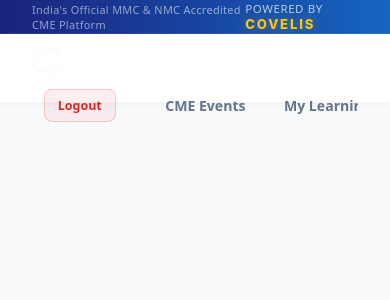
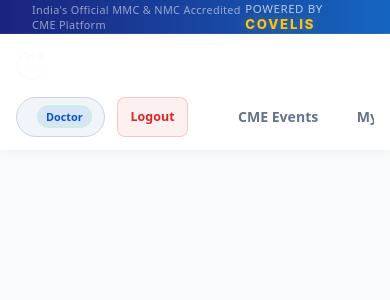
Before and after one commit to Tusharkudale57/Medapp, an Angular app: page /profile in a window 390 px wide. Shown: the top 300 px of the page. Built offline with nearby package versions, Linux system fonts and the light colour scheme.

Commit message:
fixed header issue

```diff
--- a/src/app/pages/events/events.html
+++ b/src/app/pages/events/events.html
@@ -2,6 +2,12 @@
 
   <!-- Navbar -->
   <header class="courses-navbar">
+    <div class="covelis-topbar">
+      <div class="covelis-topbar-inner">
+        <span class="covelis-tagline">India's Official MMC &amp; NMC Accredited CME Platform</span>
+        <span class="covelis-brand">powered by <strong>COVELIS</strong></span>
+      </div>
+    </div>
     <div class="nav-inner">
       <button class="back-btn" (click)="backToDashboard()">&#8592; CME Events</button>
       <div class="nav-brand" style="display: flex; align-items: center; gap: 0.65rem;">
--- a/src/app/pages/knowledge/knowledge.html
+++ b/src/app/pages/knowledge/knowledge.html
@@ -20,7 +20,7 @@
         <button class="nav-link" (click)="navigateToProfile()">My Profile</button>
       </nav>
       <div class="nav-right">
-        <span class="user-name">{{ authService.currentUser()?.name }}</span>
+        <span class="user-pill"><span class="user-name">{{ authService.currentUser()?.name }}</span><span class="role-badge">Doctor</span></span>
         <button class="btn-logout" (click)="logout()">Logout</button>
       </div>
     </div>
--- a/src/app/pages/profile/profile.html
+++ b/src/app/pages/profile/profile.html
@@ -20,7 +20,7 @@
         <button class="nav-link active">My Profile</button>
       </nav>
       <div class="nav-right">
-        <span class="user-name">{{ authService.currentUser()?.name }}</span>
+        <span class="user-pill"><span class="user-name">{{ authService.currentUser()?.name }}</span><span class="role-badge">Doctor</span></span>
         <button class="btn-logout" (click)="logout()">Logout</button>
       </div>
     </div>
--- a/src/styles.css
+++ b/src/styles.css
@@ -44,3 +44,150 @@ html:has(.login-page), body:has(.login-page) {
 input, button, select, textarea {
   font-family: inherit;
 }
+
+/* Shared navigation dimensions. Keep page changes from resizing the header. */
+.covelis-topbar {
+  height: 34px !important;
+  min-height: 34px !important;
+}
+
+.covelis-topbar-inner {
+  height: 34px !important;
+  min-height: 34px !important;
+}
+
+.dash-navbar .nav-inner,
+.top-nav .nav-inner,
+.courses-navbar .nav-inner,
+.host-navbar .nav-inner {
+  max-width: 1400px !important;
+  margin-left: auto !important;
+  margin-right: auto !important;
+  padding-left: 2rem !important;
+  padding-right: 2rem !important;
+  height: 68px !important;
+  min-height: 68px !important;
+  padding-top: 0 !important;
+  padding-bottom: 0 !important;
+  align-items: center !important;
+}
+
+.dash-navbar .nav-brand,
+.top-nav .nav-brand,
+.courses-navbar .nav-brand,
+.host-navbar .nav-brand {
+  height: 40px !important;
+  min-height: 40px !important;
+  align-items: center !important;
+}
+
+.dash-navbar .nav-brand img,
+.top-nav .nav-brand img,
+.courses-navbar .nav-brand img,
+.host-navbar .nav-brand img {
+  width: auto !important;
+  height: 34px !important;
+  max-height: 34px !important;
+  object-fit: contain !important;
+}
+
+.header-explore-slot {
+  display: inline-flex !important;
+  align-items: center !important;
+  justify-content: center !important;
+  flex: 0 0 122px !important;
+  width: 122px !important;
+  height: 40px !important;
+  min-height: 40px !important;
+  padding: 0 16px !important;
+  border: 0 !important;
+  border-radius: 8px !important;
+  background: #0056d2 !important;
+  color: #ffffff !important;
+  font-size: 0.88rem !important;
+  font-weight: 700 !important;
+  line-height: 20px !important;
+  cursor: pointer !important;
+}
+
+.header-explore-slot span {
+  margin-left: 8px;
+  font-size: 0.7rem;
+}
+
+.top-nav .user-pill,
+.courses-navbar .user-pill {
+  display: inline-flex !important;
+  align-items: center !important;
+  gap: 8px !important;
+  min-height: 40px !important;
+  padding: 0 12px !important;
+  border: 1px solid #cbd5e1 !important;
+  border-radius: 999px !important;
+  background: #f1f5f9 !important;
+  white-space: nowrap !important;
+}
+
+.top-nav .role-badge,
+.courses-navbar .role-badge {
+  padding: 3px 8px !important;
+  border-radius: 999px !important;
+  background: rgba(0, 86, 210, 0.1) !important;
+  color: #0056d2 !important;
+  font-size: 0.68rem !important;
+  font-weight: 700 !important;
+}
+
+.dash-navbar .nav-link,
+.top-nav .nav-link,
+.courses-navbar .nav-link,
+.host-navbar .nav-link,
+.dash-navbar .btn-explore,
+.top-nav .btn-explore,
+.courses-navbar .btn-explore,
+.host-navbar .btn-explore,
+.dash-navbar .btn-logout,
+.top-nav .btn-logout,
+.courses-navbar .btn-logout,
+.host-navbar .btn-logout {
+  height: 40px !important;
+  min-height: 40px !important;
+  line-height: 20px !important;
+  margin: 0 !important;
+  transform: none !important;
+}
+
+.dash-navbar .nav-link:hover,
+.dash-navbar .nav-link.active,
+.top-nav .nav-link:hover,
+.top-nav .nav-link.active,
+.courses-navbar .nav-link:hover,
+.courses-navbar .nav-link.active,
+.host-navbar .nav-link:hover,
+.host-navbar .nav-link.active {
+  border-width: 0 !important;
+  padding-top: 10px !important;
+  padding-bottom: 10px !important;
+}
+
+@media (max-width: 640px) {
+  .dash-navbar .nav-inner,
+  .top-nav .nav-inner,
+  .courses-navbar .nav-inner,
+  .host-navbar .nav-inner {
+    max-width: none !important;
+    margin-left: 0 !important;
+    margin-right: 0 !important;
+    height: auto !important;
+    min-height: 116px !important;
+    padding: 8px 16px !important;
+    align-content: center !important;
+  }
+
+  .dash-navbar .nav-brand,
+  .top-nav .nav-brand,
+  .courses-navbar .nav-brand,
+  .host-navbar .nav-brand {
+    height: 40px !important;
+  }
+}
```
